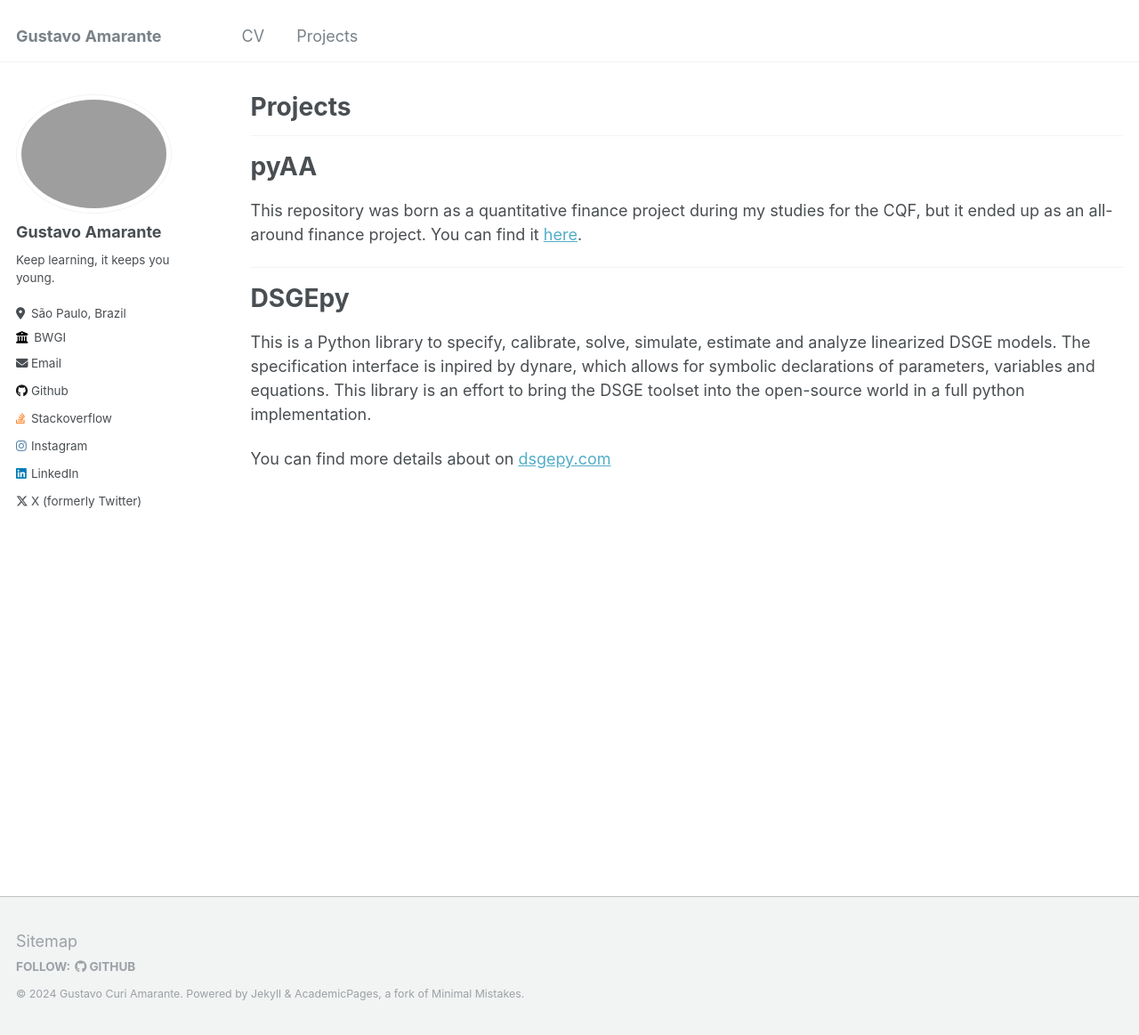
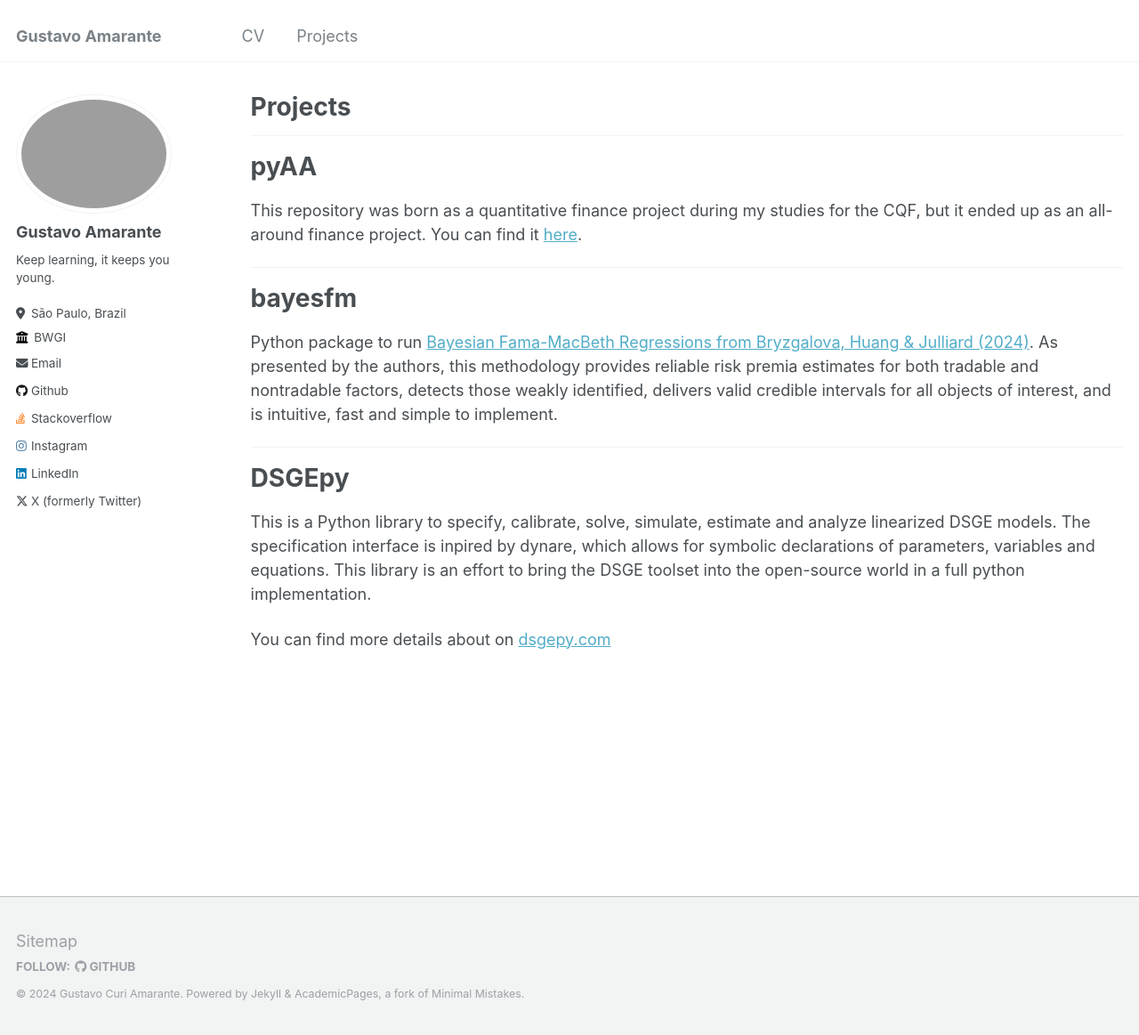
Before and after one commit to gusamarante/gusamarante, a Jekyll site: the page built from _pages/projects.md, in a window 1280 px wide and 1163 px high. Shown: the whole window at 89% size. Built offline with Jekyll 4.4.1, drawn with Linux system fonts in a browser that asks for light colours.

Commit message:
Update projects

```diff
--- a/_pages/projects.md
+++ b/_pages/projects.md
@@ -9,14 +9,24 @@ author_profile: true
 
 ---
 # pyAA
-This repository was born as a quantitative finance project during my studies for the CQF, but it ended up as
-an all-around finance project. You can find it [here](https://github.com/gusamarante/pyaa).
+This repository was born as a quantitative finance project during my studies
+for the CQF, but it ended up as  an all-around finance project. You can find
+it [here](https://github.com/gusamarante/pyaa).
+
+---
+# bayesfm
+Python package to run [Bayesian Fama-MacBeth Regressions from Bryzgalova, Huang & Julliard (2024)](https://papers.ssrn.com/sol3/papers.cfm?abstract_id=4989615).
+As presented by the authors, this methodology provides reliable risk premia
+estimates for both tradable and nontradable factors, detects those weakly
+identified, delivers valid credible intervals for all objects of interest, and
+is intuitive, fast and simple to implement.
 
 ---
 # DSGEpy
-This is a Python library to specify, calibrate, solve, simulate, estimate and analyze linearized DSGE models.
-The specification interface is inpired by dynare, which allows for symbolic declarations of parameters,
-variables and equations. This library is an effort to bring the DSGE toolset into the open-source world in a
-full python implementation.
+This is a Python library to specify, calibrate, solve, simulate, estimate and
+analyze linearized DSGE models. The specification interface is inpired by
+dynare, which allows for symbolic declarations of parameters, variables and
+equations. This library is an effort to bring the DSGE toolset into the
+open-source world in a full python implementation.
 
 You can find more details about on [dsgepy.com](http://dsgepy.com)
```
